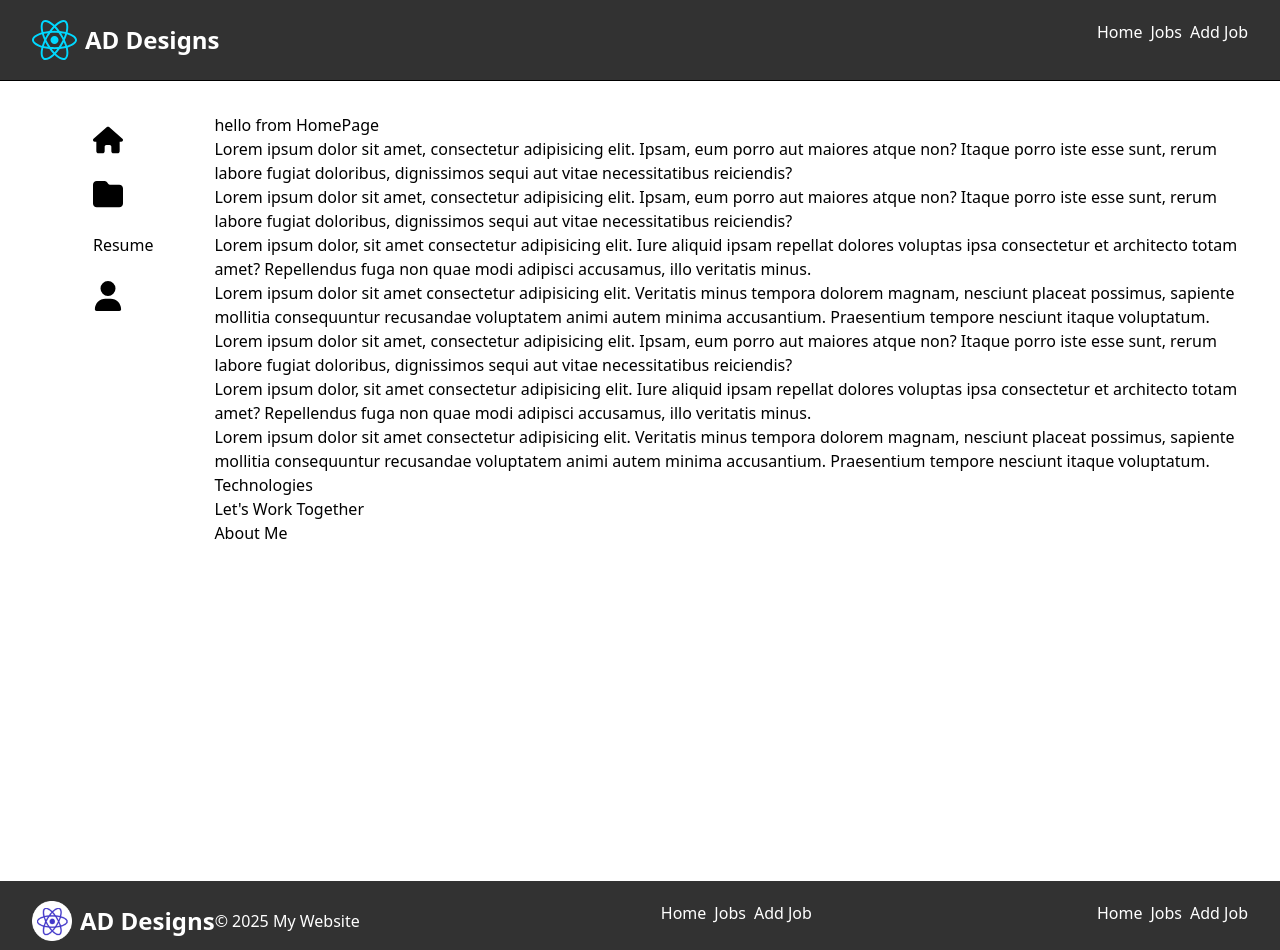
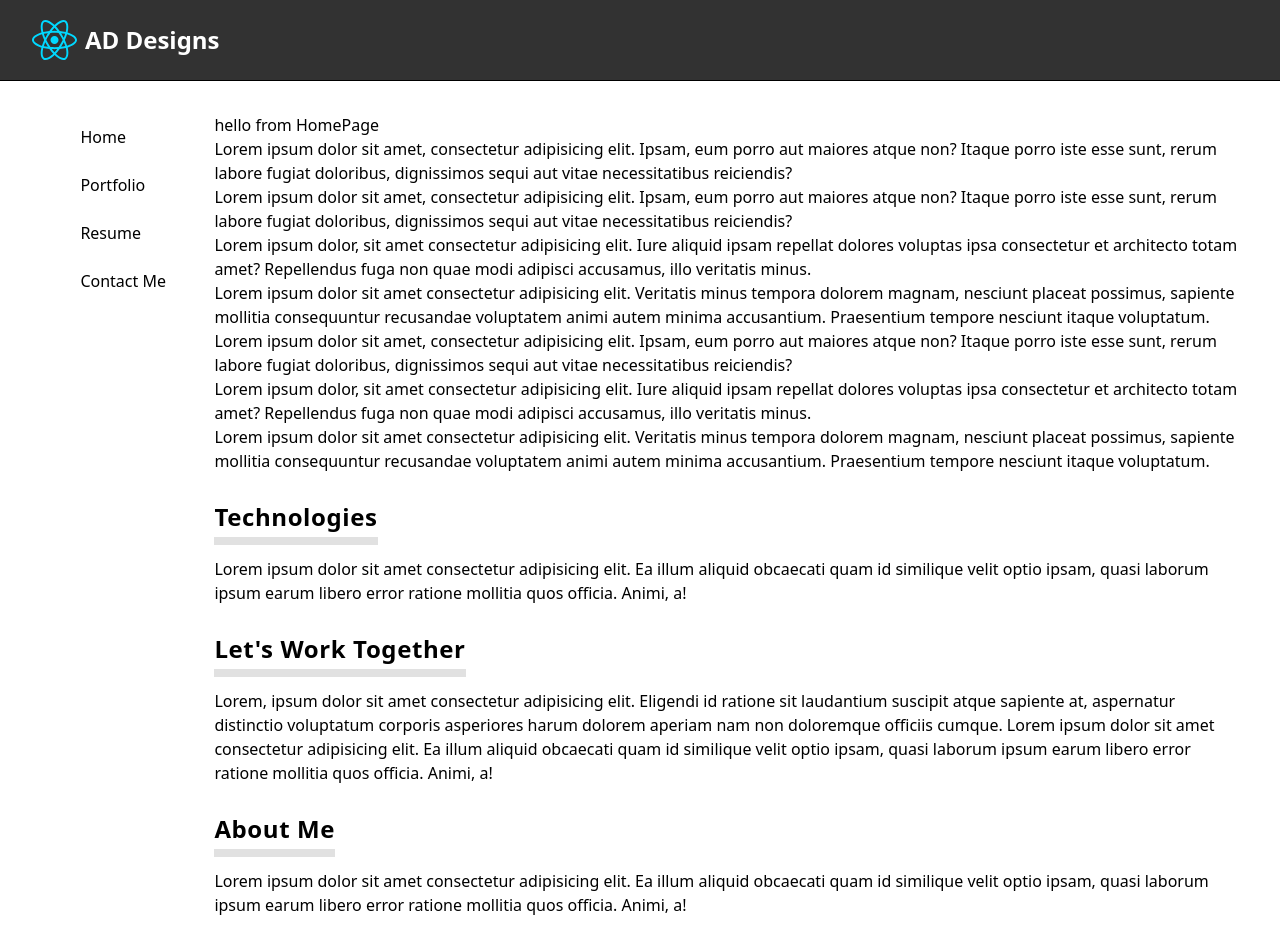
Before and after one commit to Driminius/driminius.github.io, a React (Vite) app in the folder my-react-site/: page /#/ in a window 1280 px wide. Shown: the top 950 px of the page. Built offline with nearby package versions, Linux system fonts and the light colour scheme.

Commit message:
added new components

```diff
--- a/my-react-site/src/App.css
+++ b/my-react-site/src/App.css
@@ -5,6 +5,25 @@
   border-radius: 10px;
   margin: 5px;
   padding: 5px;
+}
+
+
+/* see if you can apply this animation to the slider component */
+@keyframes slideUp {
+  0% {
+    opacity: 0;
+    transform: translateY(20px);
+  }
+
+  100% {
+    opacity: 1;
+    transform: translateY(0);
+  }
+}
+
+.animate-slide {
+  animation: slideUp 0.6s ease-in forwards;
+  animation-delay: 0.2s;
 }
 
 /*
--- a/my-react-site/src/components/Contact.jsx
+++ b/my-react-site/src/components/Contact.jsx
@@ -4,7 +4,31 @@ const Contact = () => {
         <section
             className='w-100%'
         >
-            <iframe src="https://docs.google.com/forms/d/e/1FAIpQLSfmDE7H0uRyirMC2e-zkp0wIPzmjA1CGmwKMENsGZWzX8149w/viewform?embedded=true" width="100%" height="500px" frameborder="0" marginheight="0" marginwidth="0">Loading…</iframe>
+            <div
+                className='bg-yellow-300'
+            >
+                <div
+                    className='grid grid-cols-1 bg-'
+                >
+                    <h1 className='text-xl bolder'>Send me a comment!</h1>
+                    <form
+                        action='mailto:domingoadrianwork@gmail.com'
+                        method='post'
+                    >
+                        <input
+                            className=''
+                            type='text'
+                            name='comment'
+                            placeholder='Enter a comment'
+                        />
+                        <input
+                            type='submit'
+                        />
+                    </form>
+                </div>
+            </div>
+     {/* <iframe src="https://docs.google.com/forms/d/e/1FAIpQLSfmDE7H0uRyirMC2e-zkp0wIPzmjA1CGmwKMENsGZWzX8149w/viewform?embedded=true" width="100%" height="500px" frameborder="0" marginheight="0" marginwidth="0">Loading…</iframe> */}
+
         </section>
     )
 }
--- /dev/null
+++ b/my-react-site/src/components/HeadingTwoCopy.jsx
@@ -0,0 +1,17 @@
+const HeadingTwoCopy = ( {head='defaultHeading' , copy='lorem ipsum copy'}) => {
+    return (
+        <div className='mt-7 mb-7'>
+            <h2
+                className=' mt-2 mb-2 text-2xl font-bold tracking-wide'
+            >
+                <span className=' pb-1 border-b-8 border-[#E1E1E1]'>{head}</span>
+            </h2>
+        <p
+            className='pt-4 '
+        >{copy}
+        </p>
+    </div>
+    )
+}
+
+export default HeadingTwoCopy;
--- a/my-react-site/src/components/NavBar.jsx
+++ b/my-react-site/src/components/NavBar.jsx
@@ -16,8 +16,9 @@ const NavBar = () => {
                         alt="Clothing Store"
                     />
                     <span className="hidden md:block text-white text-2xl font-bold ml-2"
-                        ><h1>AD Designs</h1></span>
+                        >AD Designs</span>
                     </Link>
+                    {/*
                         <div className="md:ml-auto">
                             <div className="flex space-x-2">
                                 <a
@@ -34,6 +35,7 @@ const NavBar = () => {
                                 >Add Job</a>
                             </div>
                         </div>
+                    */}
                 </div>
                 </div>
             </div>
--- a/my-react-site/src/components/SideBar.jsx
+++ b/my-react-site/src/components/SideBar.jsx
@@ -7,15 +7,19 @@ const SideBar = () => {
                     <ul className='grid justify-center'>
                         <li className='p-3'>
                         <Link to='/'>
-                            <FaHouse size={30} />
+                            Home
                         </Link>
                         </li>
                         <li className='p-3'>
-                      <Link to='/portfolio'><FaFolder size={30}/></Link>
+                      <Link to='/portfolio'>
+                            Portfolio
+                      </Link>
+
                       </li>
                       <li className='p-3'>Resume</li>
-                      <li className='p-3'><Link to='/contact-me'><FaUser size={30}/></Link></li>
-                      <li></li>
+                      <li className='p-3'><Link to='/contact-me'>
+                            Contact Me
+                      </Link></li>
                     </ul>
             </aside>
         </div>
--- a/my-react-site/src/layouts/MainLayout.jsx
+++ b/my-react-site/src/layouts/MainLayout.jsx
@@ -10,7 +10,7 @@ const MainLayout = () => {
             <NavBar />
             <div
 
-                className=' m-auto h-[100vh] max-w-7xl p-[2rem] grid grid-cols-1 lg:grid-cols-[15%_85%] '
+                className=' m-auto  max-w-7xl p-[2rem] grid grid-cols-1 lg:grid-cols-[15%_85%] '
             >
                 <div className=''>
                     <SideBar />
--- a/my-react-site/src/pages/HomePage.jsx
+++ b/my-react-site/src/pages/HomePage.jsx
@@ -1,3 +1,5 @@
+import HeadingTwoCopy from "../components/HeadingTwoCopy";
+
 const HomePage = () => {
     return (
         <section>
@@ -12,11 +14,33 @@ const HomePage = () => {
             <p>Lorem ipsum dolor sit amet, consectetur adipisicing elit. Ipsam, eum porro aut maiores atque non? Itaque porro iste esse sunt, rerum labore fugiat doloribus, dignissimos sequi aut vitae necessitatibus reiciendis?</p>
             <p>Lorem ipsum dolor, sit amet consectetur adipisicing elit. Iure aliquid ipsam repellat dolores voluptas ipsa consectetur et architecto totam amet? Repellendus fuga non quae modi adipisci accusamus, illo veritatis minus.</p>
             <p>Lorem ipsum dolor sit amet consectetur adipisicing elit. Veritatis minus tempora dolorem magnam, nesciunt placeat possimus, sapiente mollitia consequuntur recusandae voluptatem animi autem minima accusantium. Praesentium tempore nesciunt itaque voluptatum.</p>
-            <h2>Technologies</h2>
 
-            <h2>Let's Work Together</h2>
+            <HeadingTwoCopy head='Technologies' copy='Lorem ipsum dolor sit amet consectetur adipisicing elit. Ea illum aliquid obcaecati quam id similique velit optio ipsam, quasi laborum ipsum earum libero error ratione mollitia quos officia. Animi, a!' />
 
-            <h2>About Me</h2>
+
+            <div className='mt-7 mb-7'>
+                <h2
+                className=' mt-2 mb-2 text-2xl font-bold tracking-wide'
+            ><span className=' pb-1 border-b-8 border-[#E1E1E1]'>Let's Work Together</span></h2>
+            <p
+                className='pt-4 '
+            >Lorem, ipsum dolor sit amet consectetur adipisicing elit. Eligendi id ratione sit laudantium suscipit atque sapiente at, aspernatur distinctio voluptatum corporis asperiores harum dolorem aperiam nam non doloremque officiis cumque. Lorem ipsum dolor sit amet consectetur adipisicing elit. Ea illum aliquid obcaecati quam id similique velit optio ipsam, quasi laborum ipsum earum libero error ratione mollitia quos officia. Animi, a!
+            </p>
+            </div>
+
+
+            <div className='mt-7 mb-7'>
+                <h2
+                className=' mt-2 mb-2 text-2xl font-bold tracking-wide'
+            ><span className=' pb-1 border-b-8 border-[#E1E1E1]'>About Me</span></h2>
+            <p
+                className='pt-4 '
+            >Lorem ipsum dolor sit amet consectetur adipisicing elit. Ea illum aliquid obcaecati quam id similique velit optio ipsam, quasi laborum ipsum earum libero error ratione mollitia quos officia. Animi, a!
+            </p>
+            </div>
+
+        <HeadingTwoCopy head='Hello World' copy='Welcome to my world!' />
+
         </section>
     )
 
--- a/my-react-site/src/pages/PortfolioPage.jsx
+++ b/my-react-site/src/pages/PortfolioPage.jsx
@@ -2,18 +2,19 @@ import { Link } from "react-router";
 const PortfolioPage = () => {
     return(
         <section>
-            <h2>Portfolio</h2>
+            <h1>Portfolio</h1>
             <div className='grid grid-cols-1 md:grid-cols-3 md:gap-6'>
                 <Link to='/projects/shop/home'>
                 <div className='card'>
                     <img
                         src='/images/vite.svg'
                     />
-                    <h3>Clothing Store Demo</h3>
+                    <h2>Clothing Store Demo</h2>
                     <p>A Single Page Application of a clothing store using TailwindCSS, react and dummy json data to demonstrate a clothing app.</p>
                 </div>
                 </Link>
                 <div className='card'>
+                    <h2>Calendar Filter</h2>
                     <p>Lorem ipsum dolor sit amet consectetur, adipisicing elit. A tenetur natus, vitae enim, possimus eligendi in accusamus laboriosam dolorum facilis consequuntur accusantium doloremque expedita quo ducimus pariatur at quasi quisquam.</p>
                 </div>
                 <div className='card'>
--- a/my-react-site/src/projects/shopping/shopping-components/NavBar.jsx
+++ b/my-react-site/src/projects/shopping/shopping-components/NavBar.jsx
@@ -1,4 +1,5 @@
 import { Link } from "react-router";
+import logo from '../../../assets/react.svg'
 const NavBar = () => {
     return (
         <>
@@ -11,6 +12,7 @@ const NavBar = () => {
                     <img
                         className="h-10 w-auto"
                         alt="Clothing Store"
+                        src={logo}
                     />
                     <span className="hidden md:block text-white text-2xl font-bold ml-2"
                         ><h1>Clothing Store</h1></span>
--- a/my-react-site/src/projects/shopping/shopping-components/Promos.jsx
+++ b/my-react-site/src/projects/shopping/shopping-components/Promos.jsx
@@ -4,7 +4,7 @@ const Promos = () => {
 
     return (
         <section
-            className='grid grid-cols-2'
+            className='grid grid-cols-1 md:grid-cols-2'
         >
             <div
                 className="bg-[url('/images/male-shorts.webp')]  h-200 bg-cover "
```
Lines whose indentation alone changed are shown as unchanged.
